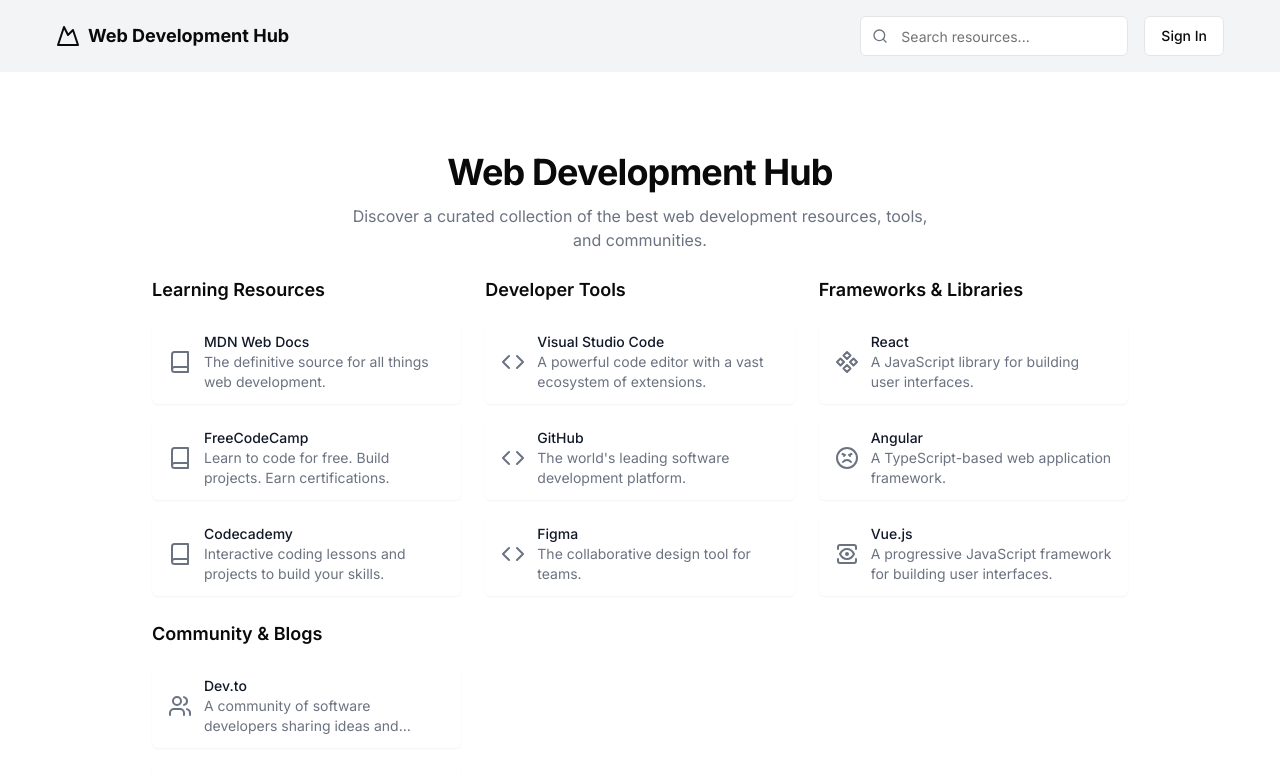
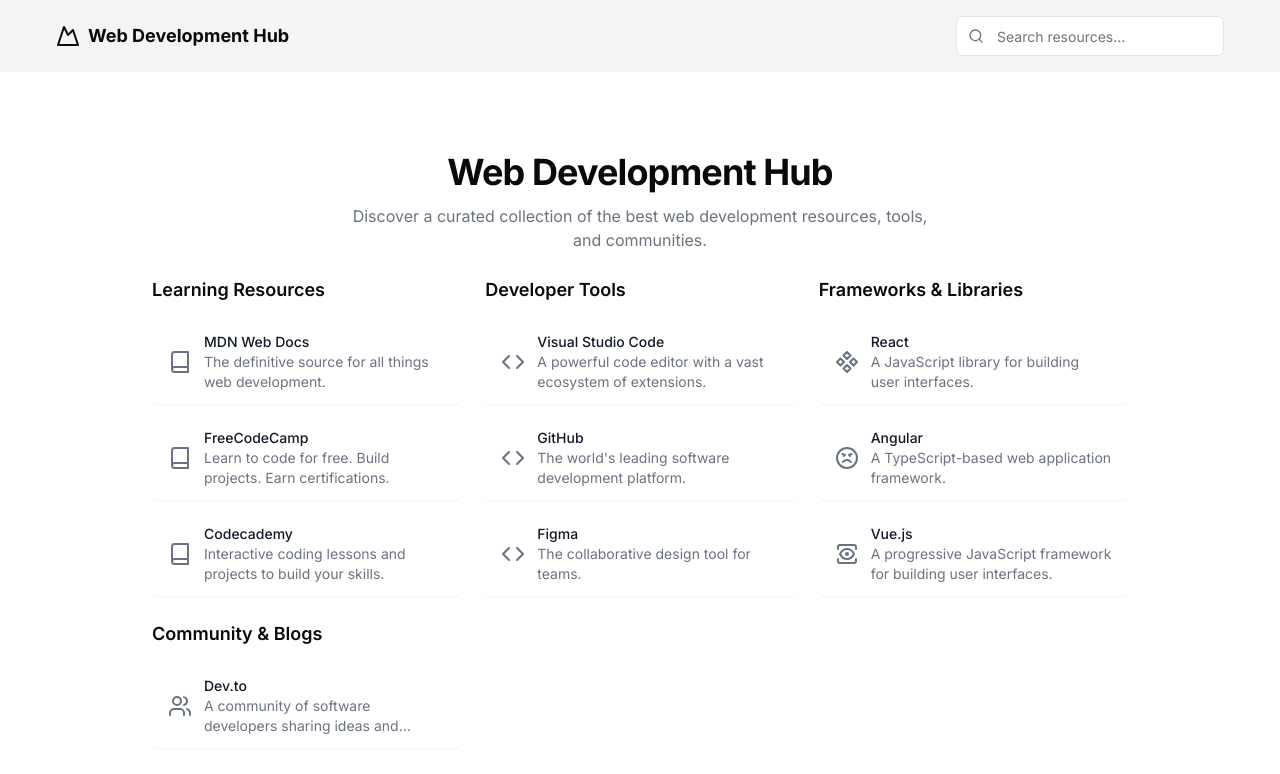
Before and after one commit to jpsanantonio/web-development-hub, a Next.js app: page / in a window 1280 px wide. Shown: the top 774 px of the page. Built offline with nearby package versions, Linux system fonts and the light colour scheme.

Commit message:
Remove Sign In Button

```diff
--- a/app/page.tsx
+++ b/app/page.tsx
@@ -1,6 +1,5 @@
 import Link from "next/link";
 import { Input } from "@/components/ui/input";
-import { Button } from "@/components/ui/button";
 import SearchIcon from "@/components/icons/search";
 import MountainIcon from "@/components/icons/mountain";
 import AngryIcon from "@/components/icons/angry";
@@ -29,7 +28,6 @@ export default function Home() {
                 type="search"
               />
             </form>
-            <Button variant="outline">Sign In</Button>
           </div>
         </div>
       </header>
```
